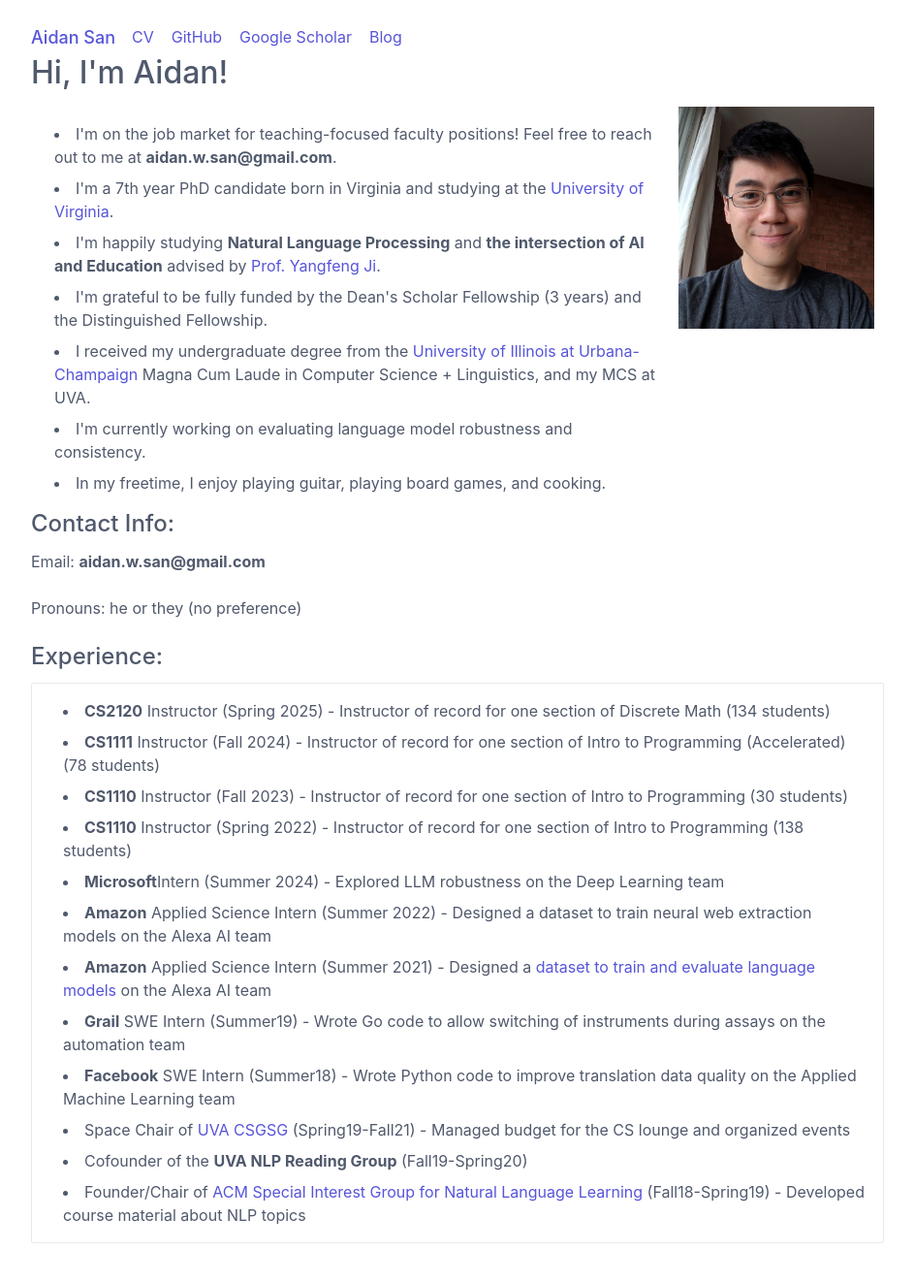
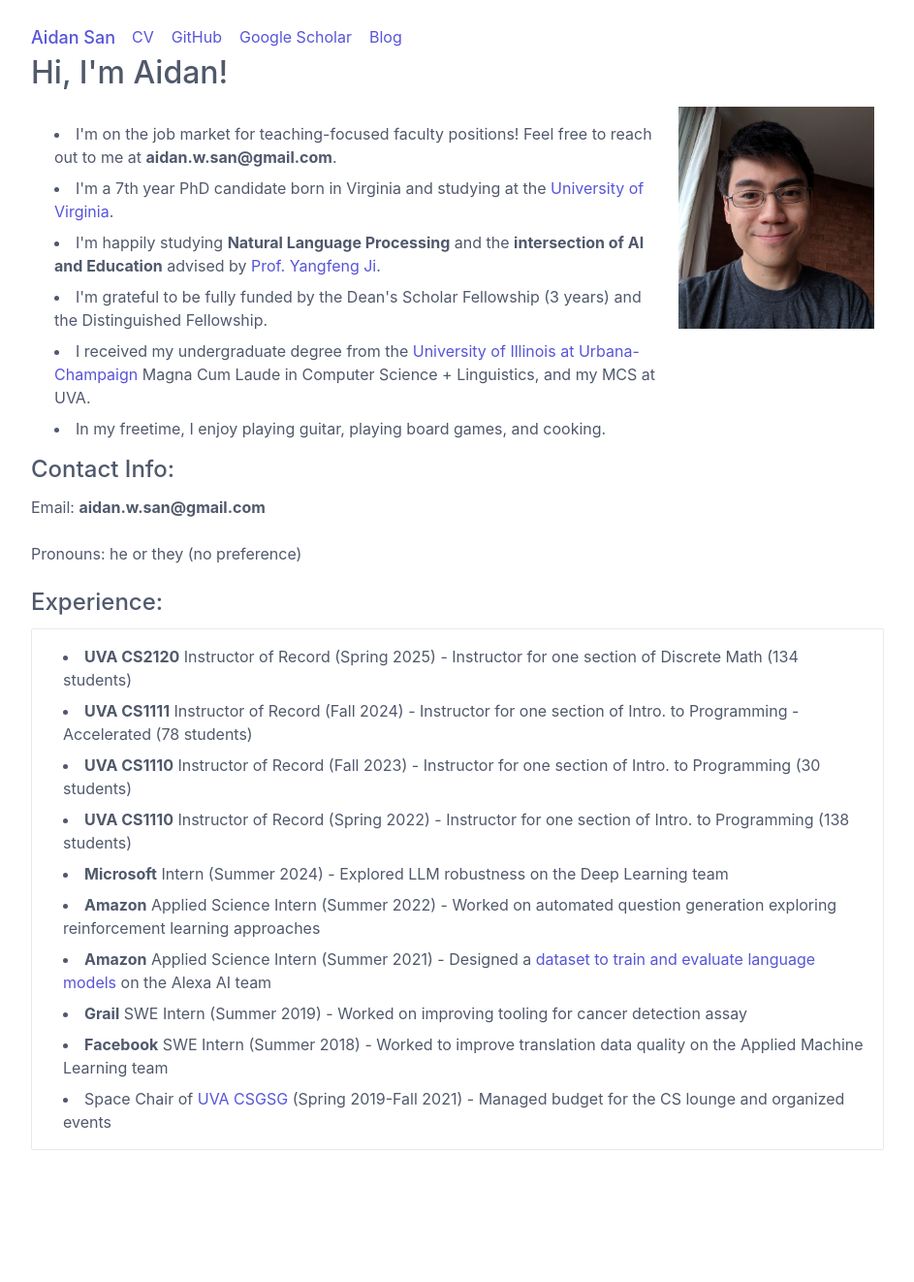
Before and after one commit to aidansan/aidansan.github.io, a Jekyll site: the page built from index.html, in a window 1280 px wide. Shown: the whole page at 97% size, without its empty margins (168-1111 px from the left). Built offline with Jekyll 4.4.1, drawn with Linux system fonts in a browser that asks for light colours; after the commit the page ends 1226 px from its top, so only the background shows below that.

Commit message:
Refactor job experience section in index.html
Updated job titles and descriptions for teaching positions and internships.

```diff
--- a/index.html
+++ b/index.html
@@ -8,11 +8,10 @@ layout: default
 <ul>
   <li>I'm on the job market for teaching-focused faculty positions! Feel free to reach out to me at <strong><span>aidan.w.san</span><span style="display: none;">PLEASEIGNORETHISPART</span><span>@gmail.com</span></strong>.</li>
   <li>I'm a 7th year PhD candidate born in Virginia and studying at the <a href="https://engineering.virginia.edu/departments/computer-science">University of Virginia</a>.</li>
-  <li>I'm happily studying <strong>Natural Language Processing</strong> and <strong>the intersection of AI and Education</strong> advised by <a href="http://yangfengji.net/">Prof. Yangfeng Ji</a>. </li>
+  <li>I'm happily studying <strong>Natural Language Processing</strong> and the <strong>intersection of AI and Education</strong> advised by <a href="http://yangfengji.net/">Prof. Yangfeng Ji</a>. </li>
   <li>I'm grateful to be fully funded by the Dean's Scholar Fellowship (3 years) and the Distinguished Fellowship.</li>
   <li>I received my undergraduate degree from the <a href="https://cs.illinois.edu/"> University of Illinois at Urbana-Champaign</a> Magna Cum Laude in Computer Science + Linguistics,
     and my MCS at UVA.</li>
-  <li>I'm currently working on evaluating language model robustness and consistency.</li>
   <li>In my freetime, I enjoy playing guitar, playing board games, and cooking.</li>
 </ul>
 </div>
@@ -30,18 +29,16 @@ Pronouns: he or they (no preference)<br>
 <div class="panel">
   <div class="panel-body">
     <ul>
-      <li><strong>CS2120</strong> Instructor (Spring 2025) - Instructor of record for one section of Discrete Math (134 students)</li>
-      <li><strong>CS1111</strong> Instructor (Fall 2024) - Instructor of record for one section of Intro to Programming (Accelerated) (78 students)</li>
-      <li><strong>CS1110</strong> Instructor (Fall 2023) - Instructor of record for one section of Intro to Programming (30 students)</li>
-      <li><strong>CS1110</strong> Instructor (Spring 2022) - Instructor of record for one section of Intro to Programming (138 students)</li>
-      <li><strong>Microsoft</strong>Intern (Summer 2024) - Explored LLM robustness on the Deep Learning team</li>
-      <li><strong>Amazon</strong> Applied Science Intern (Summer 2022) - Designed a dataset to train neural web extraction models on the Alexa AI team</li>
+      <li><strong>UVA CS2120</strong> Instructor of Record (Spring 2025) - Instructor for one section of Discrete Math (134 students)</li>
+      <li><strong>UVA CS1111</strong> Instructor of Record (Fall 2024) - Instructor for one section of Intro. to Programming - Accelerated (78 students)</li>
+      <li><strong>UVA CS1110</strong> Instructor of Record (Fall 2023) - Instructor for one section of Intro. to Programming (30 students)</li>
+      <li><strong>UVA CS1110</strong> Instructor of Record (Spring 2022) - Instructor for one section of Intro. to Programming (138 students)</li>
+      <li><strong>Microsoft</strong> Intern (Summer 2024) - Explored LLM robustness on the Deep Learning team</li>
+      <li><strong>Amazon</strong> Applied Science Intern (Summer 2022) - Worked on automated question generation exploring reinforcement learning approaches</li>
       <li><strong>Amazon</strong> Applied Science Intern (Summer 2021) - Designed a <a href="https://aclanthology.org/2023.acl-industry.27/">dataset to train and evaluate language models</a> on the Alexa AI team</li>
-      <li><strong>Grail</strong> SWE Intern (Summer19) - Wrote Go code to allow switching of instruments during assays on the automation team</li>
-      <li><strong>Facebook</strong> SWE Intern (Summer18) - Wrote Python code to improve translation data quality on the Applied Machine Learning team</li>
-      <li>Space Chair of <a href="https://csgsg.org/">UVA CSGSG</a> (Spring19-Fall21) - Managed budget for the CS lounge and organized events</li>
-      <li>Cofounder of the <strong>UVA NLP Reading Group</strong> (Fall19-Spring20)</li>
-      <li>Founder/Chair of <a href="https://acm.illinois.edu/sigs">ACM Special Interest Group for Natural Language Learning</a> (Fall18-Spring19) - Developed course material about NLP topics</li>
+      <li><strong>Grail</strong> SWE Intern (Summer 2019) - Worked on improving tooling for cancer detection assay</li>
+      <li><strong>Facebook</strong> SWE Intern (Summer 2018) - Worked to improve translation data quality on the Applied Machine Learning team</li>
+      <li>Space Chair of <a href="https://csgsg.org/">UVA CSGSG</a> (Spring 2019-Fall 2021) - Managed budget for the CS lounge and organized events</li>
     </ul>
   </div>
 </div>
```
